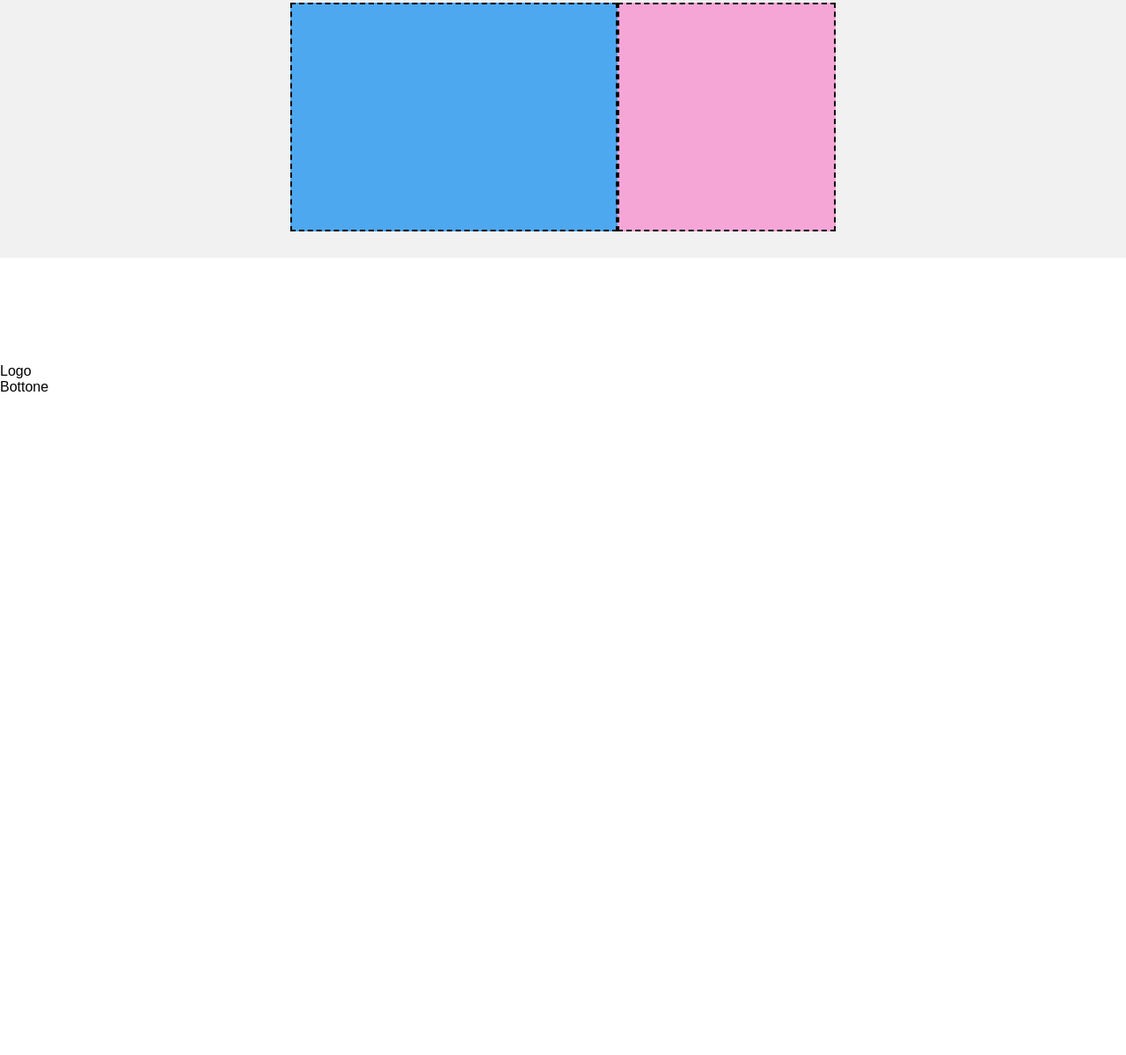
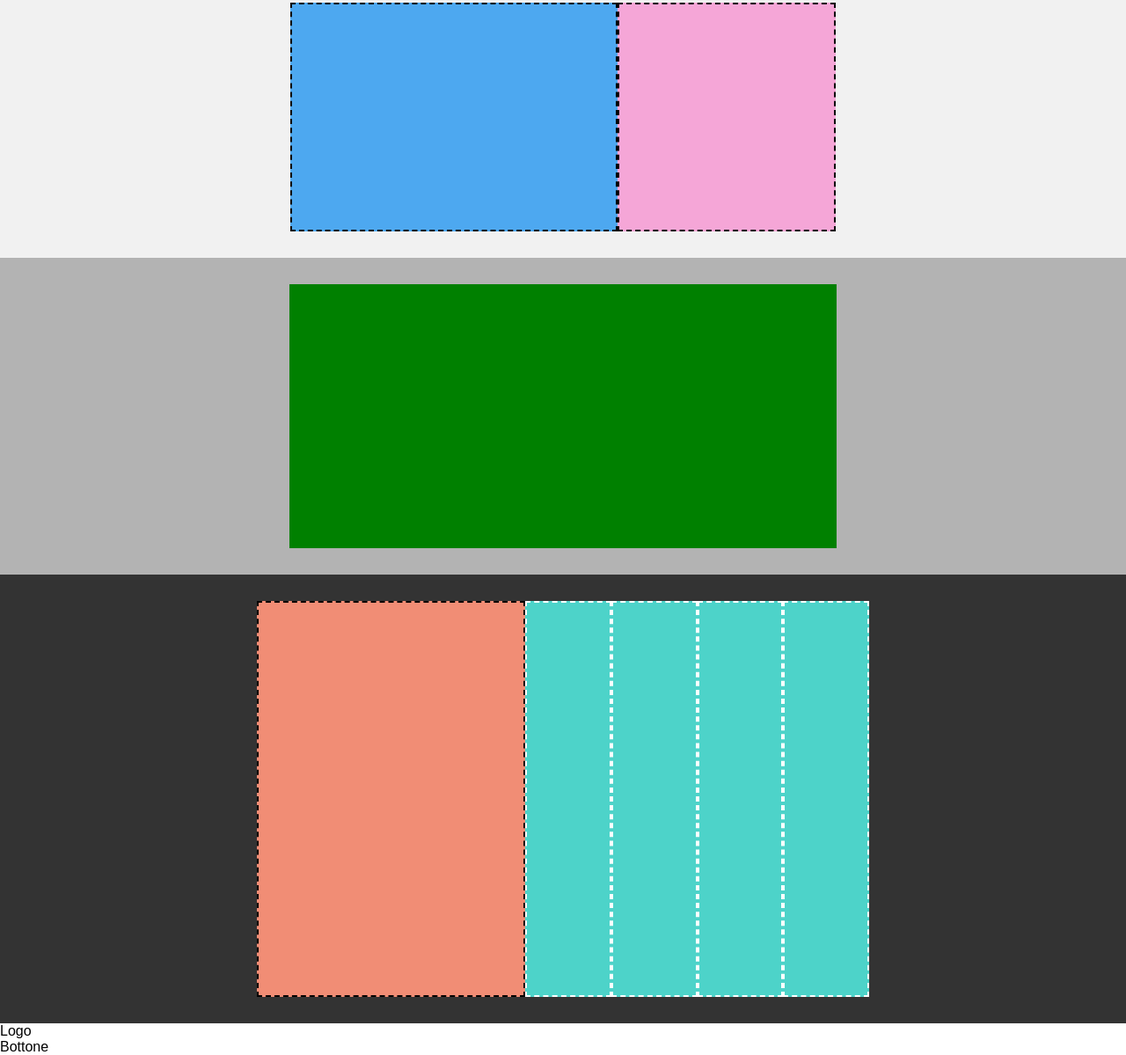
Before and after one commit to GalloSimone/htmlcss-struttura-discord, a plain HTML site: page index.html in a window 1280 px wide. Shown: the part 1081-2280 px from the top of the page at 88% size. Before the commit the page ends 1530 px from the top, so only its background shows below. Drawn offline with Linux system fonts and the light colour scheme.

Commit message:
section 5 e 6

```diff
--- a/css/style.css
+++ b/css/style.css
@@ -107,3 +107,30 @@ li{
 .section3 {
     background-color: #b3b3b3;
 }
+.section5 {
+    background-color: #b3b3b3;
+}
+
+ .green-box {
+    background-color: green;
+    width: 51%;
+    height: 300px;
+}
+
+.section6 {
+    background-color: #333;
+}
+
+.section6 .red-box {
+    width: 25%;
+    height: 450px;
+    background-color: #f18d75;
+    border: dashed black 2px,;
+}
+
+.section6 .turquoise-box {
+    width: 8%;
+    height: 450px;
+    background-color: #4dd3c9;
+    border: dashed rgb(255, 255, 255) 2px,;
+}
```
